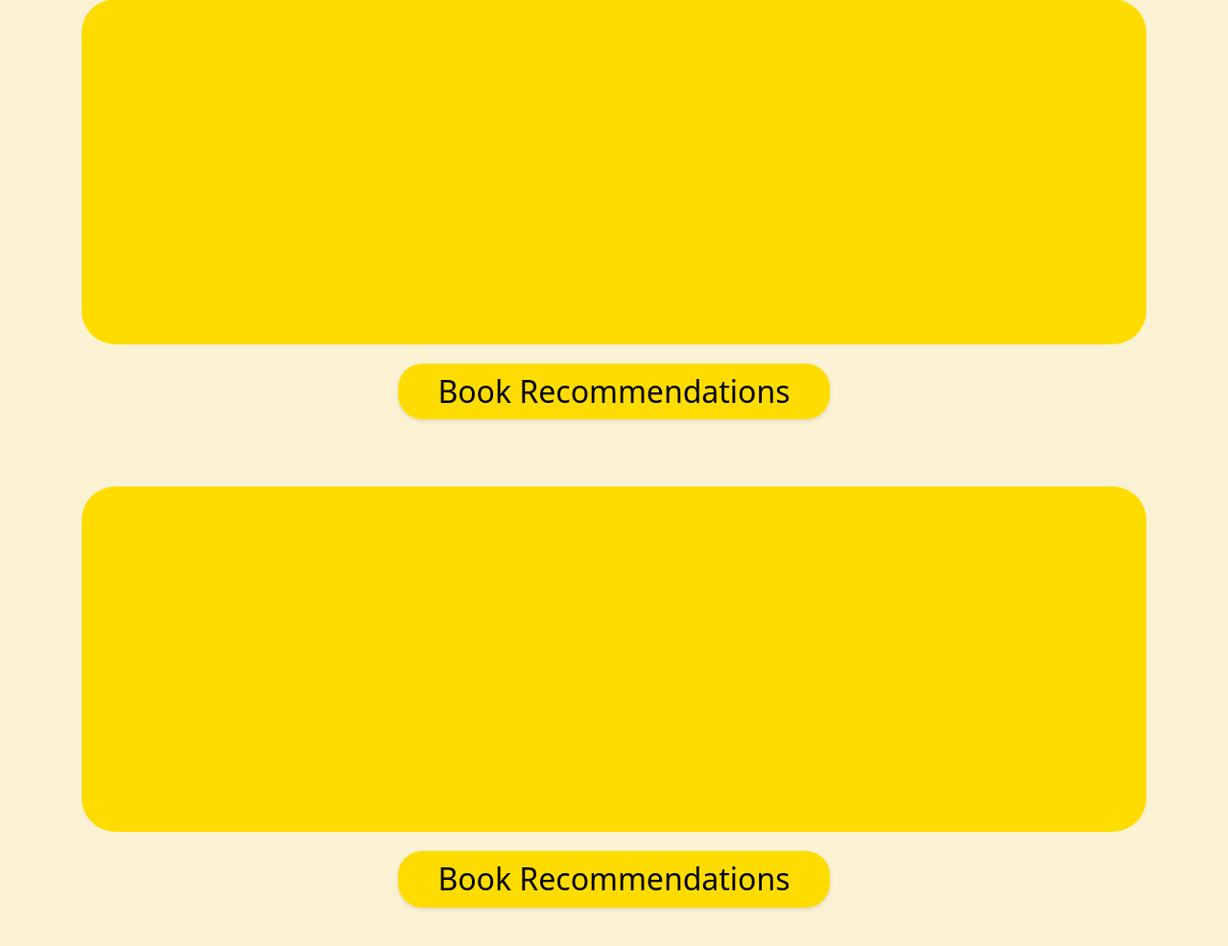
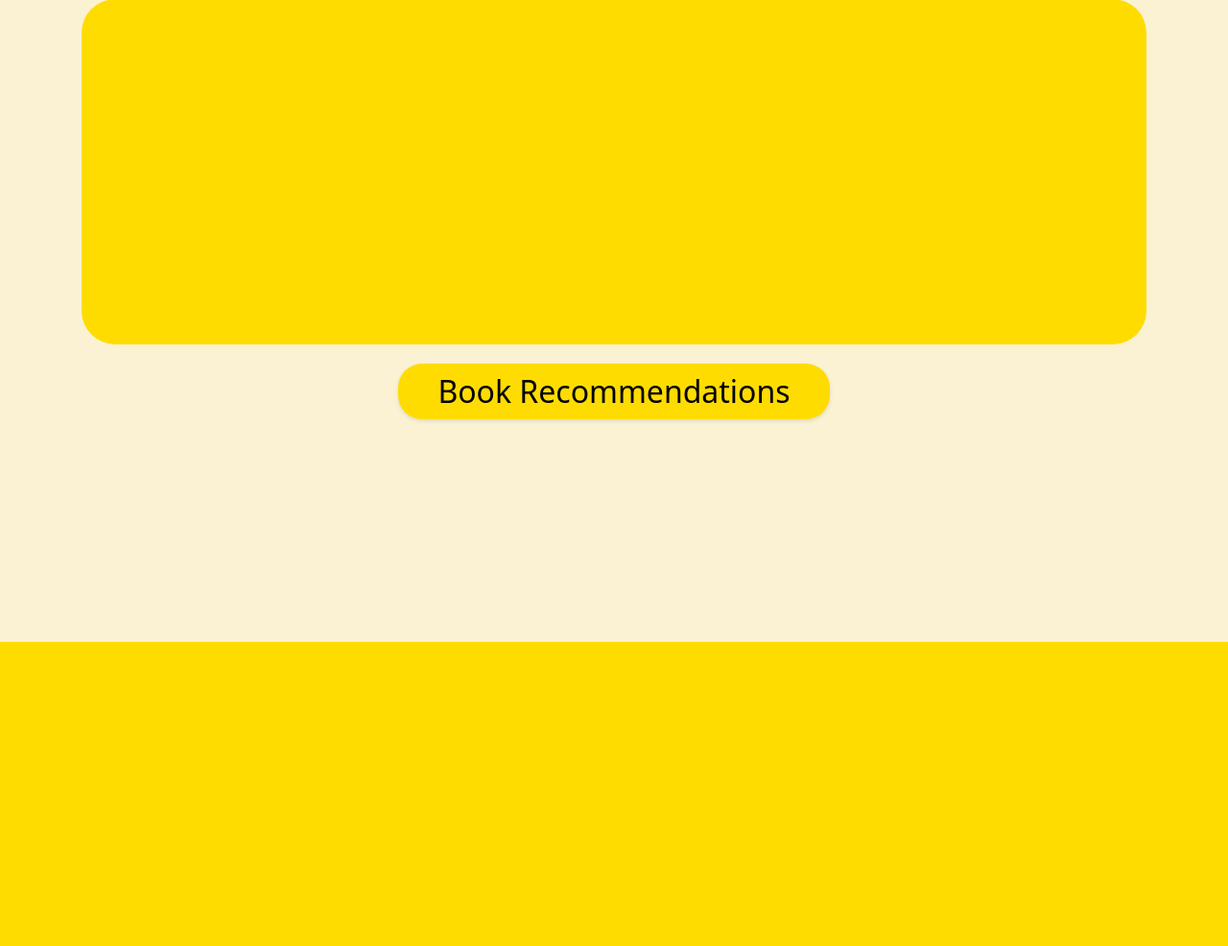
Before and after one commit to PBP-C03/main-project, a Django app: page / in a window 1280 px wide. Shown: the part 131-1117 px from the top of the page at 96% size. After the commit the page ends 800 px from the top, so only its background shows below. Run offline with Django 4.2, Linux system fonts and the light colour scheme; data that the repository does not hold is empty; parts of the project's set-up code (start-up, migrations or seed data) failed here and were passed over.

Commit message:
Update main and catalog page v3

```diff
--- a/main/templates/catalog.html
+++ b/main/templates/catalog.html
@@ -52,7 +52,6 @@
     </style>
 </head>
 <body style="background-color:#FAF2D3;">
-    {% include 'navbar.html' %}
 
     <div class="container">
         {% for book in books %}
--- a/main/templates/main.html
+++ b/main/templates/main.html
@@ -1,26 +1,7 @@
 {% extends 'base.html' %}
 
 {% block content %}
-    <div class="rectangle"></div>
-    <h2>Book Recommendations</h2>
-
-    <div class="container">
-        {% for book in books %}
-        <div class="book-card">
-            <div class="book-details">
-                <div class="book-image">
-                    <img src="{{ book.image }}" alt="{{ book.title }}" width="150" height="200">
-                </div>
-                <p>{{ book.author }}</p>
-                <p>{{ book.title }}</p>
-                <div class="harga">
-                    <p>IDR {{ book.price }}</p>
-                </div>
-                <button class="buy-button">Beli</button>
-            </div>
-        </div>
-        {% endfor %}
-    </div>
+<head>
     <style>
         h2 {
             width: 450px;
```
